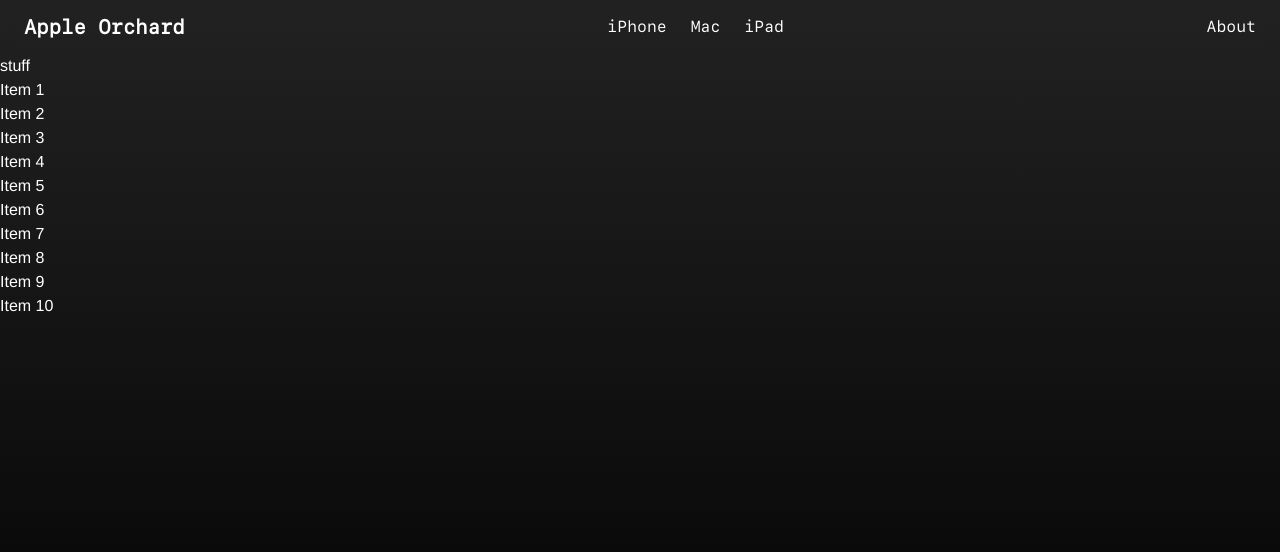
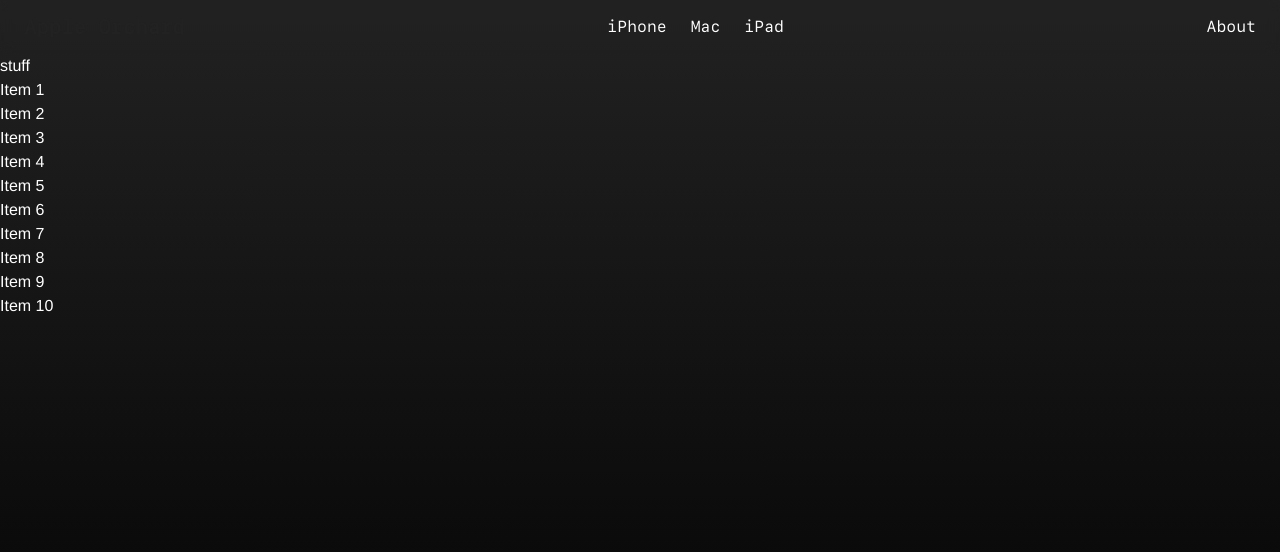
Before and after one commit to omeriadon/apple_orchard, a Next.js app: page / in a window 1280 px wide. Shown: the top 552 px of the page. Built offline with nearby package versions, Linux system fonts and the light colour scheme; a web font is replaced by a local one.

Commit message:
navba updates

```diff
--- a/src/components/Navbar.tsx
+++ b/src/components/Navbar.tsx
@@ -1,8 +1,10 @@
 import Link from "next/link";
+import { usePathname } from "next/navigation";
 import styles from "./navbar.module.css";
 import { NAV_ITEMS } from "../data/pages";
 
 export default function Navbar() {
+	const pathname = usePathname();
 	const left = NAV_ITEMS.filter((i) => i.slot === "left");
 	const center = NAV_ITEMS.filter((i) => i.slot === "center");
 	const right = NAV_ITEMS.filter((i) => i.slot === "right");
@@ -10,24 +12,16 @@ export default function Navbar() {
 	return (
 		<nav className={styles.navbar}>
 			<div className={styles.left}>
-				{left.map((item) => (
+				{left.map((item) => {
+					const isActive = item.path === pathname;
+					return (
 						<Link
 							key={item.path}
 							href={item.path}
-						className={styles.title}
-					>
-						{item.label}
-					</Link>
-				))}
-			</div>
-
-			<div className={styles.center}>
-				<div className={styles["navbar-links"]}>
-					{center.map((item) => (
-						<Link
-							key={item.path}
-							href={item.path}
-							className={styles.link}
+							className={`${styles.title} ${
+								isActive ? styles.active : ""
+							}`}
+							aria-current={isActive ? "page" : undefined}
 							style={
 								{
 									"--hover-color": item.hoverColor,
@@ -36,16 +30,22 @@ export default function Navbar() {
 						>
 							{item.label}
 						</Link>
-					))}
-				</div>
+					);
+				})}
 			</div>
 
-			<div className={styles.right}>
-				{right.map((item) => (
+			<div className={styles.center}>
+				<div className={styles["navbar-links"]}>
+					{center.map((item) => {
+						const isActive = item.path === pathname;
+						return (
 							<Link
 								key={item.path}
 								href={item.path}
-						className={styles.link}
+								className={`${styles.link} ${
+									isActive ? styles.active : ""
+								}`}
+								aria-current={isActive ? "page" : undefined}
 								style={
 									{
 										"--hover-color": item.hoverColor,
@@ -54,7 +54,32 @@ export default function Navbar() {
 							>
 								{item.label}
 							</Link>
-				))}
+						);
+					})}
+				</div>
+			</div>
+
+			<div className={styles.right}>
+				{right.map((item) => {
+					const isActive = item.path === pathname;
+					return (
+						<Link
+							key={item.path}
+							href={item.path}
+							className={`${styles.link} ${
+								isActive ? styles.active : ""
+							}`}
+							aria-current={isActive ? "page" : undefined}
+							style={
+								{
+									"--hover-color": item.hoverColor,
+								} as React.CSSProperties
+							}
+						>
+							{item.label}
+						</Link>
+					);
+				})}
 			</div>
 		</nav>
 	);
--- a/src/components/navbar.module.css
+++ b/src/components/navbar.module.css
@@ -45,6 +45,22 @@
 	color: var(--hover-color, #f0a500);
 }
 
+/* Active nav item should not change on hover; keep the color equal to first gradient stop */
+.link.active {
+	color: var(--hover-color, #fff);
+	cursor: default;
+}
+
+.link.active:hover {
+	color: var(--hover-color, #fff);
+}
+
+/* Title active state */
+.title.active {
+	color: var(--hover-color, #fff);
+	cursor: default;
+}
+
 .title {
 	font-size: 1.25rem;
 	font-weight: 600;
```
Also changed, not shown: src/components/Background.tsx (+10 -7 lines). Lines whose indentation alone changed are shown as unchanged.
